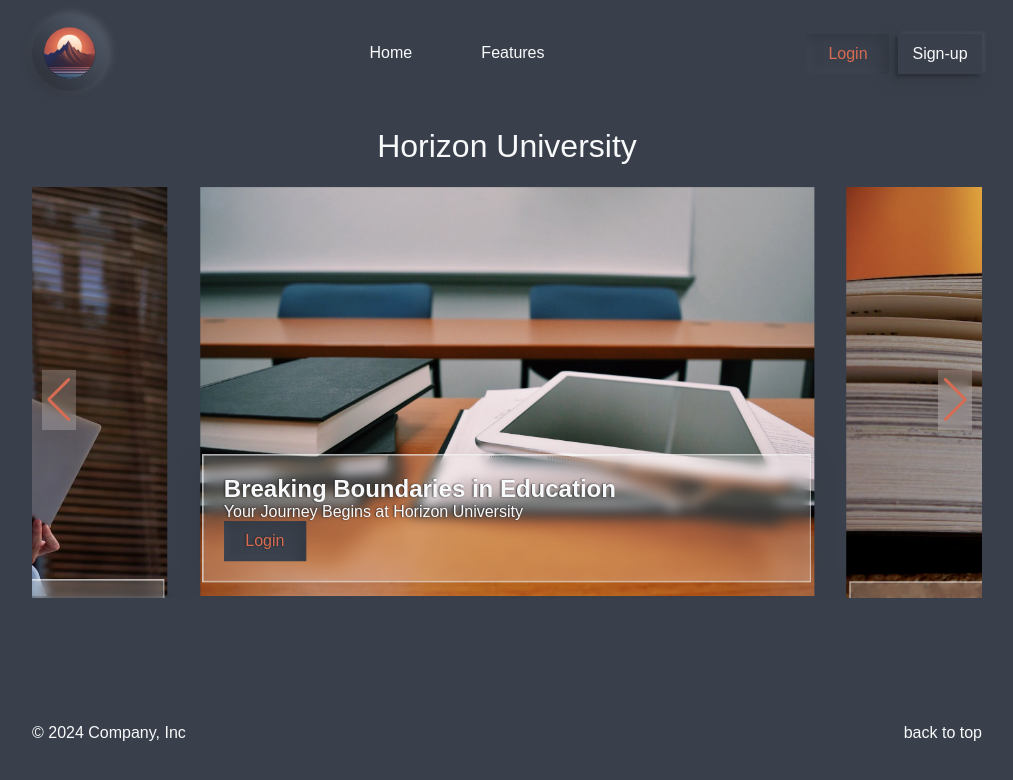
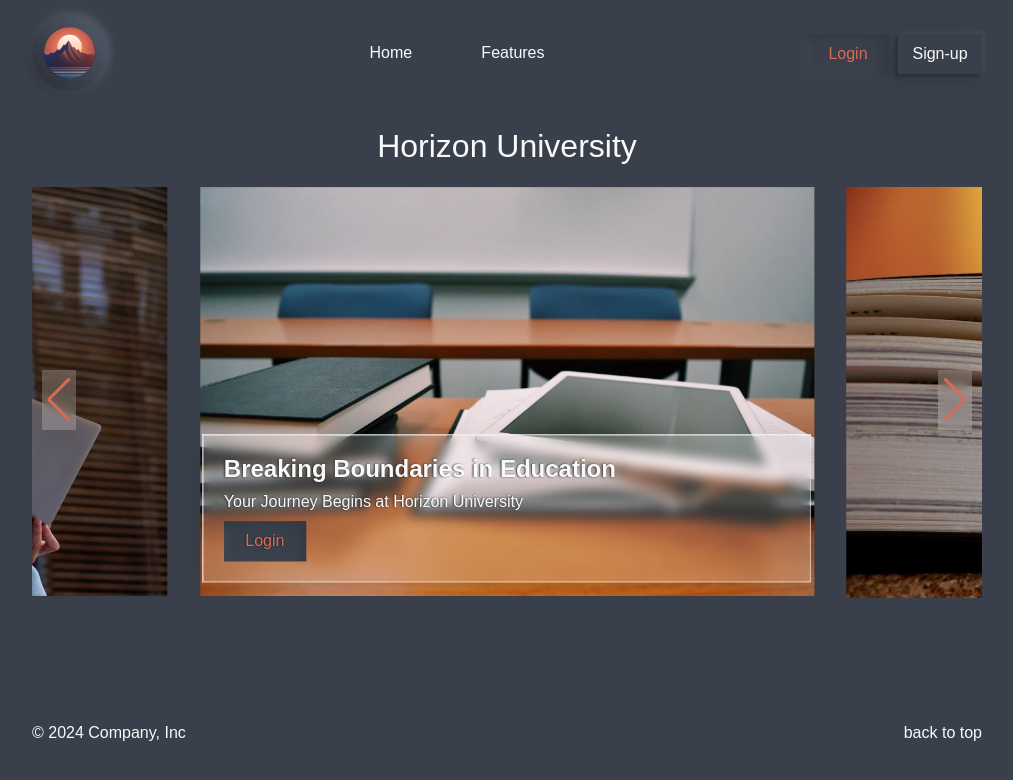
Before and after one commit to lostmart/university-front-react, a React (Vite) app: page / in a window 1280 px wide. Shown: the top 780 px of the page, without its empty margins (133-1146 px from the left). Built offline with nearby package versions, Linux system fonts and the light colour scheme.

Commit message:
new swiper styles

```diff
--- a/src/components/ui/Swipper.module.scss
+++ b/src/components/ui/Swipper.module.scss
@@ -14,7 +14,7 @@
 		padding: 1.2em;
 		text-shadow: -1px 0px 2px #1f1f1fd6;
 		box-shadow: 0 0 0 1px #ffffffb5;
-		transform: translate3d(0, 100%, 0);
+		transform: translate3d(0, 115%, 0);
 
 		&::before {
 			content: "";
--- a/src/index.scss
+++ b/src/index.scss
@@ -62,9 +62,19 @@ body {
 }
 
 figcaption {
-	transition: transform 0.5s ease-in-out;
+	transition: transform 0.45s ease-out;
+}
+
+figcaption h2, figcaption p {
+	transition: opacity 1.2s ease-in-out;
+	margin-bottom: 10px;
+	opacity: 0;
 }
 
 .swiper-slide-active figcaption {
 	transform: translate3d(0, 1%, 0) !important;
 }
+
+.swiper-slide-active h2, .swiper-slide-active p {
+	opacity: 1;
+}
```
